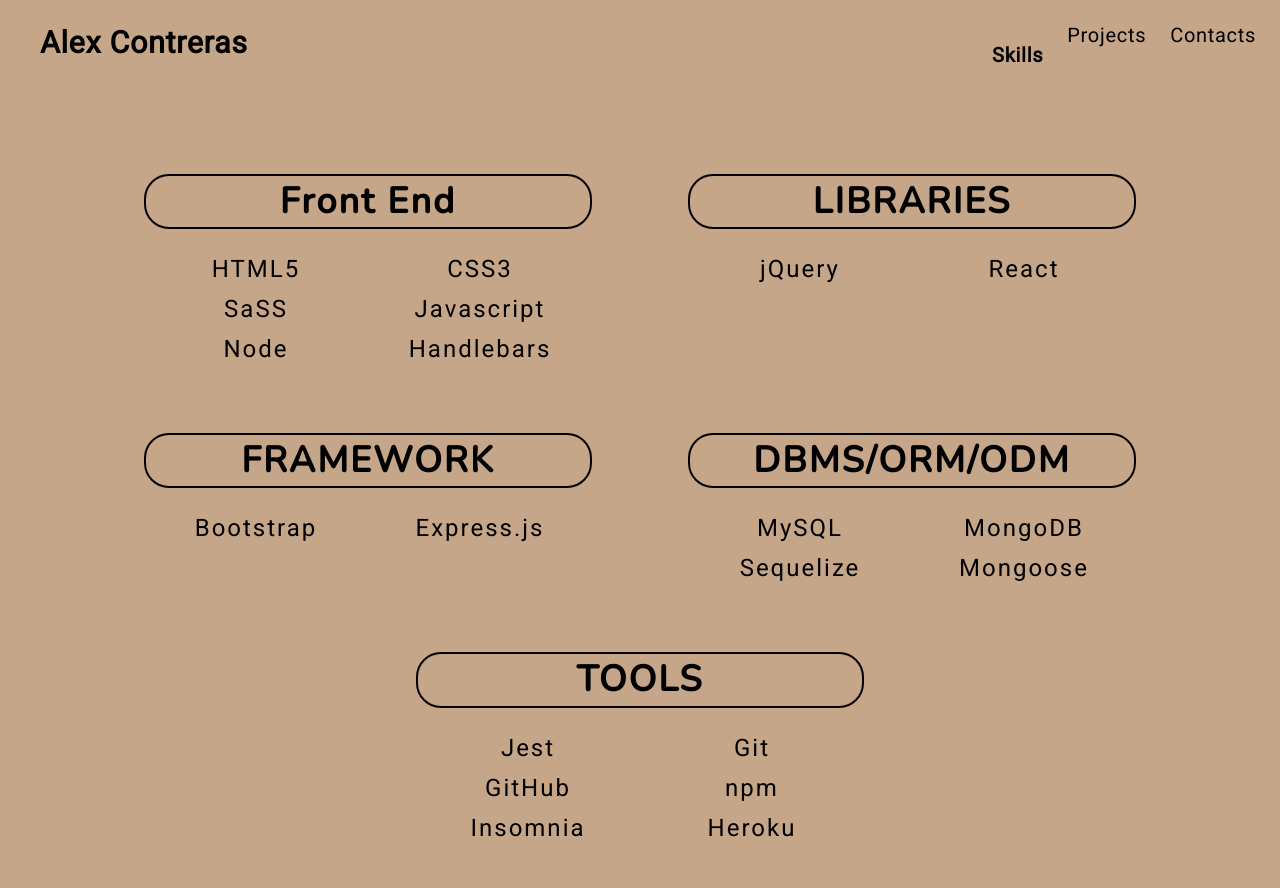
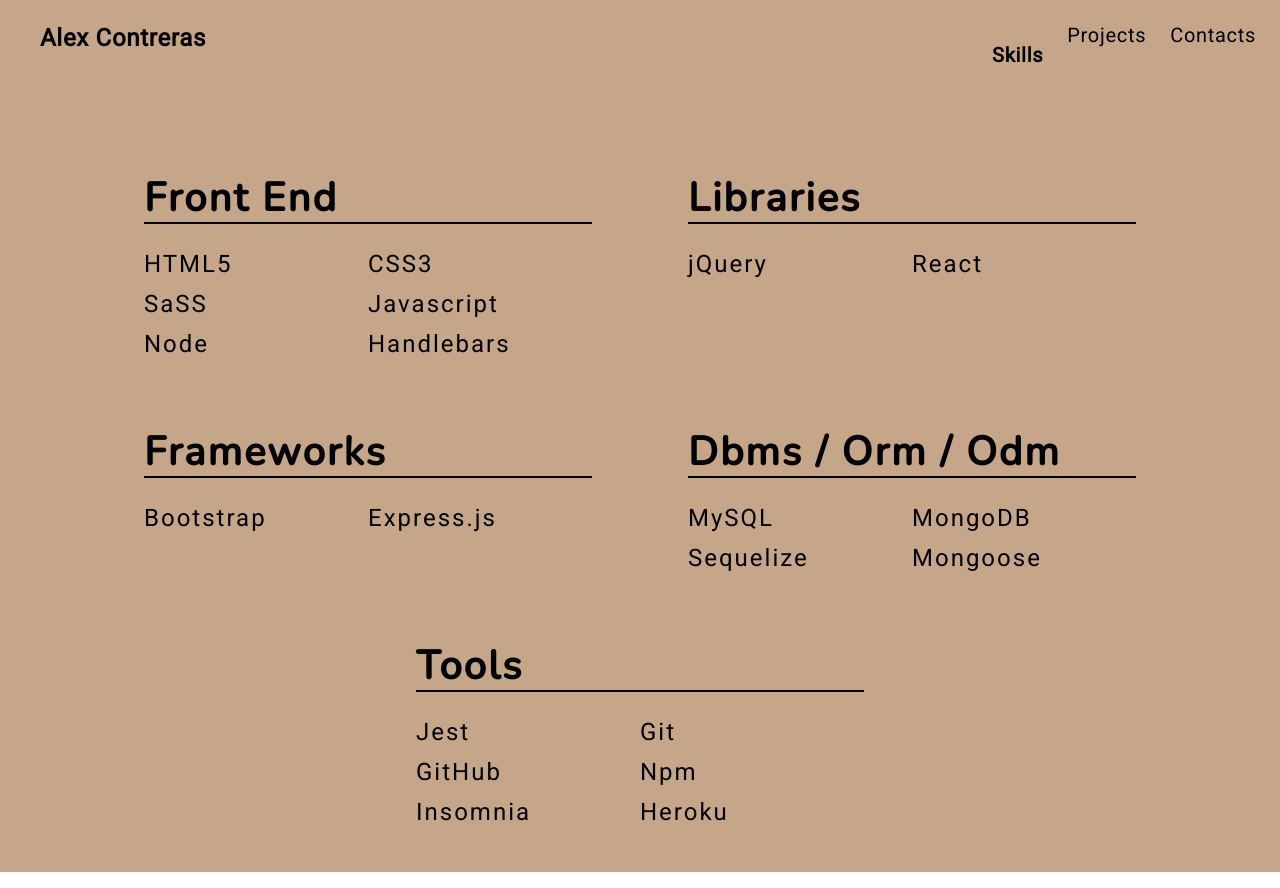
Before and after one commit to AlexUrielContreras/alex-website, a React (Create React App) app: page / in a window 1280 px wide. Both pictures are taken after a click on the link "Skills". Built offline with nearby package versions, Linux system fonts and the light colour scheme.

Commit message:
style: remove the border around the headings in skill section

```diff
--- a/src/componets/SkillBox.js
+++ b/src/componets/SkillBox.js
@@ -1,13 +1,13 @@
-import { Flex, Heading, Box, Grid, GridItem} from '@chakra-ui/react';
+import {Heading, Box, Grid, GridItem} from '@chakra-ui/react';
 
 function SkillBox({title, tech}) {
     return (
         <Box w={{base: '80vw', lg: '35vw'}} mt={{base: '16'}} >
-                <Heading border='2px' borderRadius='25' mb='5' p='1'>{title}</Heading>
+                <Heading mb='5' fontSize={{base: '1.6rem' ,md: '2.5rem'}} borderBottom='2px'>{title}</Heading>
                 <ul>
                     <Grid templateColumns='1fr 1fr'>
                         {tech.map(techList => (
-                            <GridItem as='li' key={techList}>{techList}</GridItem>
+                            <GridItem as='li' fontSize={{base: '1.2rem', md: '1.5rem'}} key={techList}>{techList}</GridItem>
                         ))}
                     </Grid>
                 </ul>
--- a/src/index.css
+++ b/src/index.css
@@ -34,21 +34,14 @@
   font-weight: bolder;
 }
 
-.skill-list {
-  display: flex;
-  flex-direction: column;
-  align-items: center
-}
-
 .skill-item {
   list-style: none;
   margin-top: .8rem;
   letter-spacing: 1px;
-  font-size: 1.2rem
 }
 
 .nav-title {
-  font-size: 1.9rem;
+  font-size: 1.5rem;
   font-weight: bolder;
   position:absolute;
   left: 0;
--- a/src/pages/Skill.js
+++ b/src/pages/Skill.js
@@ -4,16 +4,16 @@
     const tech = [['HTML5', 'CSS3', 'SaSS', 'Javascript', 'Node', 'Handlebars'], /* Languages  */
                  ['jQuery', 'React'], /* Libraries */
                  ['Bootstrap', 'Express.js'], /* Frameworks */
-                 ['MySQL', 'MongoDB','Sequelize', 'Mongoose'], /*   Databases*/
-                 ['Jest', 'Git', 'GitHub', 'npm', 'Insomnia', 'Heroku'] /*  /*  Tools  */
+                 ['MySQL', 'MongoDB','Sequelize', 'Mongoose'], /*   Databases  */
+                 ['Jest', 'Git', 'GitHub', 'Npm', 'Insomnia', 'Heroku'] /* Tools */
                 ]
     return (
-        <Flex direction={{base: 'column', lg: 'row'}} justifyContent={{lg:'space-around'}} fontSize={{base: '2xl'}} mt={{lg: '5vh'}} align={{base: 'center', md: 'baseline'}} textAlign='center' pb='10' wrap='wrap' letterSpacing='2px'>
+        <Flex direction={{base: 'column', lg: 'row'}} justifyContent={{lg:'space-around'}} align={{base:'center', md:'baseline'}} mt={{lg: '5vh'}} pb='10' wrap='wrap' letterSpacing='2px'>
             <SkillBox title={'Front End'} tech={tech[0]} />
-            <SkillBox title={'LIBRARIES'} tech={tech[1]} />
-            <SkillBox title={'FRAMEWORK'} tech={tech[2]} />
-            <SkillBox title={'DBMS/ORM/ODM'} tech={tech[3]} />
-            <SkillBox title={'TOOLS'} tech={tech[4]} />
+            <SkillBox title={'Libraries'} tech={tech[1]} />
+            <SkillBox title={'Frameworks'} tech={tech[2]} />
+            <SkillBox title={'Dbms / Orm / Odm'} tech={tech[3]} />
+            <SkillBox title={'Tools'} tech={tech[4]} />
         </Flex>
 
     )
```
